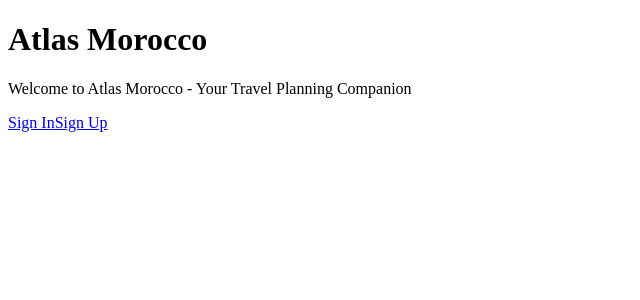
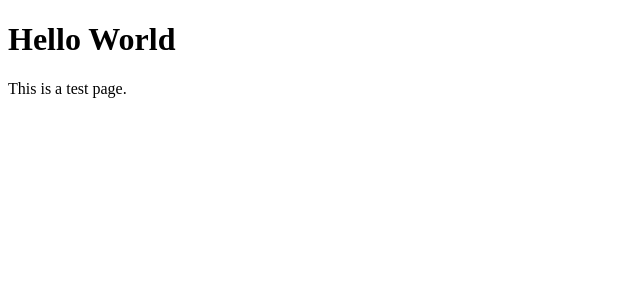
Before and after one commit to SimEzz428/atlas-morocco, a Next.js app in the folder atlas-morocco/: page / in a window 1280 px wide. Shown: the top 300 px of the page, without its empty margins (0-640 px from the left). Built offline with nearby package versions, Linux system fonts and the light colour scheme.

Commit message:
Create absolute minimal layout and page

```diff
--- a/atlas-morocco/src/app/layout.tsx
+++ b/atlas-morocco/src/app/layout.tsx
@@ -1,96 +1,13 @@
-import type { Metadata } from "next";
-import { Inter, Poppins } from "next/font/google";
-
-const inter = Inter({
-  subsets: ["latin"],
-  variable: "--font-inter",
-  display: "swap",
-  preload: true
-});
-
-const poppins = Poppins({
-  weight: ["400", "500", "600", "700", "800"],
-  subsets: ["latin"],
-  variable: "--font-poppins",
-  display: "swap",
-  preload: true
-});
-
-export const metadata: Metadata = {
-  title: "Atlas Morocco - Plan Unforgettable Journeys",
-  description: "Discover Morocco's hidden gems with our intelligent travel planner. Explore cities, plan itineraries, and experience authentic Moroccan culture.",
-  keywords: [
-    "Morocco travel",
-    "travel planner",
-    "Morocco cities",
-    "itinerary planner",
-    "Morocco tourism",
-    "travel guide",
-    "Morocco destinations"
-  ],
-  authors: [{ name: "Atlas Morocco Team" }],
-  creator: "Atlas Morocco",
-  publisher: "Atlas Morocco",
-  formatDetection: {
-    email: false,
-    address: false,
-    telephone: false,
-  },
-  metadataBase: new URL('https://atlas-morocco.com'),
-  alternates: {
-    canonical: '/',
-  },
-  openGraph: {
-    title: "Atlas Morocco - Plan Unforgettable Journeys",
-    description: "Discover Morocco's hidden gems with our intelligent travel planner.",
-    url: 'https://atlas-morocco.com',
-    siteName: 'Atlas Morocco',
-    images: [
-      {
-        url: '/og-image.jpg',
-        width: 1200,
-        height: 630,
-        alt: 'Atlas Morocco - Plan Unforgettable Journeys',
-      },
-    ],
-    locale: 'en_US',
-    type: 'website',
-  },
-  twitter: {
-    card: 'summary_large_image',
-    title: "Atlas Morocco - Plan Unforgettable Journeys",
-    description: "Discover Morocco's hidden gems with our intelligent travel planner.",
-    images: ['/og-image.jpg'],
-  },
-  robots: {
-    index: true,
-    follow: true,
-    googleBot: {
-      index: true,
-      follow: true,
-      'max-video-preview': -1,
-      'max-image-preview': 'large',
-      'max-snippet': -1,
-    },
-  },
-  verification: {
-    google: 'your-google-verification-code',
-  },
-};
-
-export default function RootLayout({ children }: { children: React.ReactNode }) {
+export default function RootLayout({
+  children,
+}: {
+  children: React.ReactNode
+}) {
   return (
-    <html lang="en" className={`${inter.variable} ${poppins.variable}`}>
-      <head>
-        <link rel="icon" href="/favicon.ico" />
-        <link rel="apple-touch-icon" sizes="180x180" href="/apple-touch-icon.png" />
-        <link rel="manifest" href="/manifest.webmanifest" />
-        <meta name="theme-color" content="#C67C2B" />
-        <meta name="viewport" content="width=device-width, initial-scale=1" />
-      </head>
-              <body className="min-h-screen bg-white text-slate-900 antialiased">
-                {children}
-              </body>
+    <html lang="en">
+      <body>
+        {children}
+      </body>
     </html>
-  );
+  )
 }
--- a/atlas-morocco/src/app/page.tsx
+++ b/atlas-morocco/src/app/page.tsx
@@ -1,28 +1,8 @@
 export default function HomePage() {
   return (
-    <main className="min-h-screen flex items-center justify-center">
-      <div className="text-center">
-        <h1 className="text-4xl font-bold text-slate-900 mb-4">
-          Atlas Morocco
-        </h1>
-        <p className="text-lg text-slate-600">
-          Welcome to Atlas Morocco - Your Travel Planning Companion
-        </p>
-        <div className="mt-8">
-          <a
-            href="/auth/signin"
-            className="inline-block bg-amber-600 text-white px-6 py-3 rounded-lg hover:bg-amber-700 transition-colors"
-          >
-            Sign In
-          </a>
-          <a
-            href="/auth/signup"
-            className="inline-block bg-slate-600 text-white px-6 py-3 rounded-lg hover:bg-slate-700 transition-colors ml-4"
-          >
-            Sign Up
-          </a>
-        </div>
-      </div>
-    </main>
+    <div>
+      <h1>Hello World</h1>
+      <p>This is a test page.</p>
+    </div>
   );
 }
```
